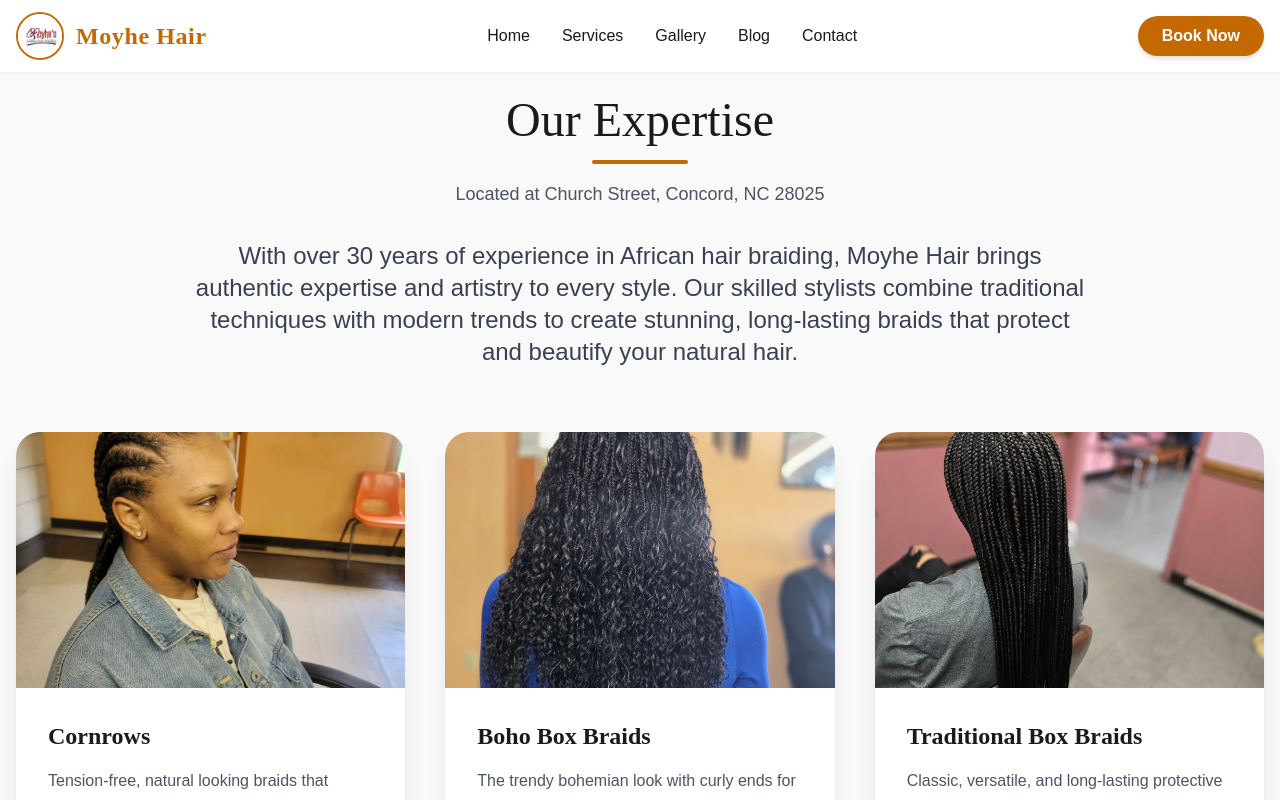
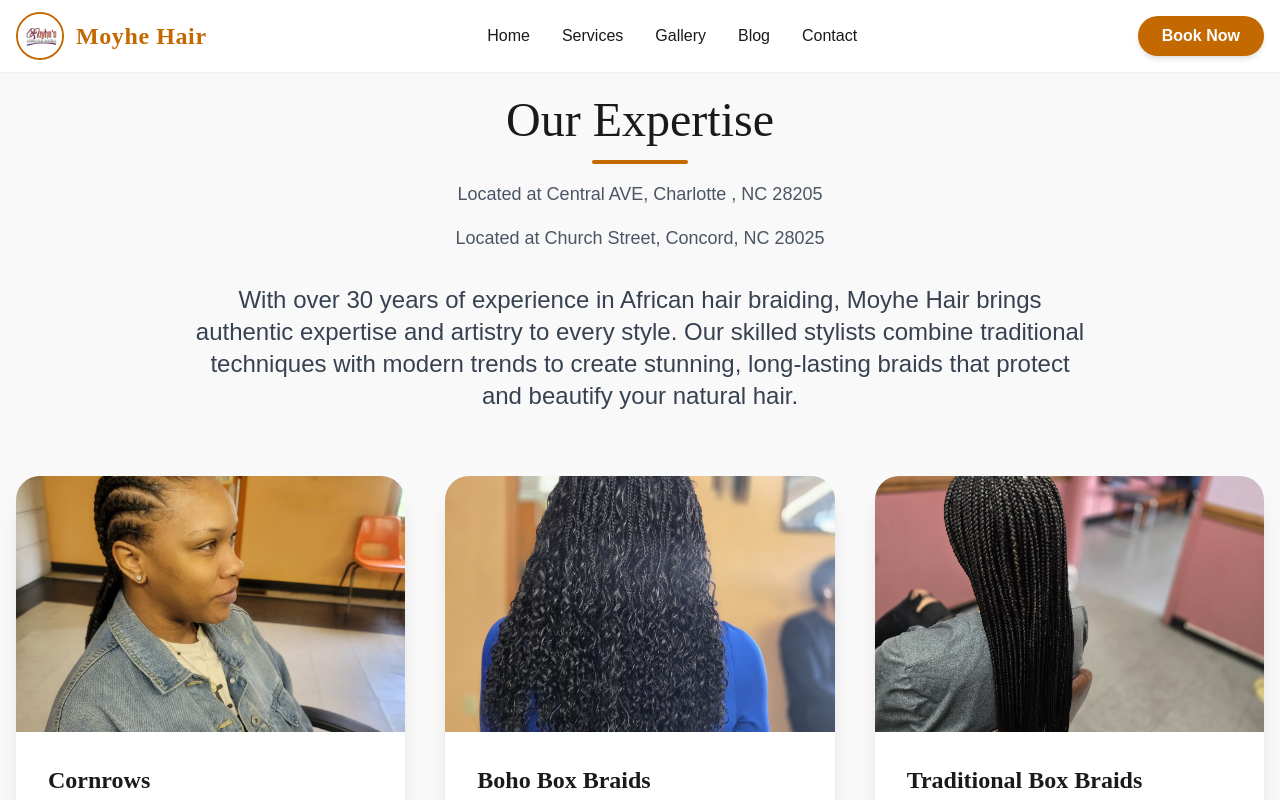
Before and after one commit to joskykp1/moyhehairbraid, a React (Vite) app: page /services in a window 1280 px wide. Shown: the top 800 px of the page. Built offline with nearby package versions, Linux system fonts and the light colour scheme.

Commit message:
Update ServicesPage.tsx

```diff
--- a/src/components/ServicesPage.tsx
+++ b/src/components/ServicesPage.tsx
@@ -7,7 +7,8 @@ const ServicesPage = () => {
         <div className="text-center mb-16">
           <h1 className="text-4xl md:text-5xl font-serif text-dark mb-4">Our Expertise</h1>
           <div className="w-24 h-1 bg-primary mx-auto rounded-full"></div>
-          <p className="text-lg text-gray-600 mt-4">Located at Church Street, Concord, NC 28025</p>
+          <p className="text-lg text-gray-600 mt-4">Located at Central AVE, Charlotte , NC 28205</p>
+            <p className="text-lg text-gray-600 mt-4">Located at Church Street, Concord, NC 28025</p>
           <p className="text-xl md:text-2xl text-gray-700 mt-8 max-w-4xl mx-auto leading-relaxed">
             With over 30 years of experience in African hair braiding, Moyhe Hair brings authentic expertise and artistry to every style.
             Our skilled stylists combine traditional techniques with modern trends to create stunning, long-lasting braids that protect and beautify your natural hair.
```
